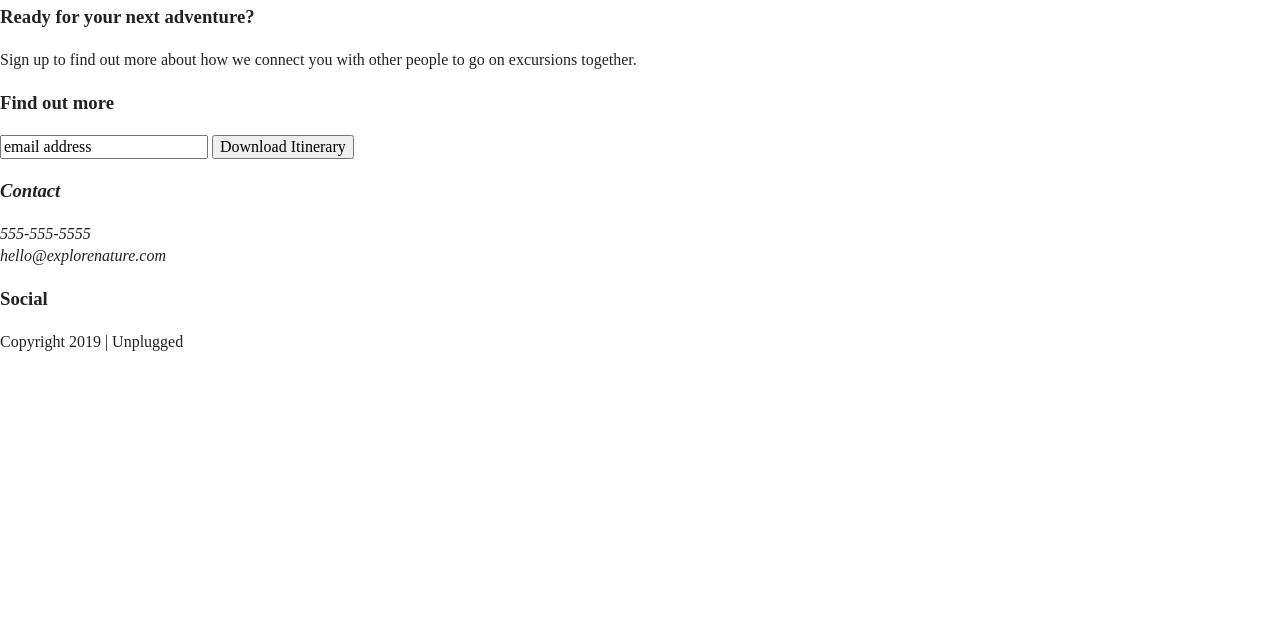
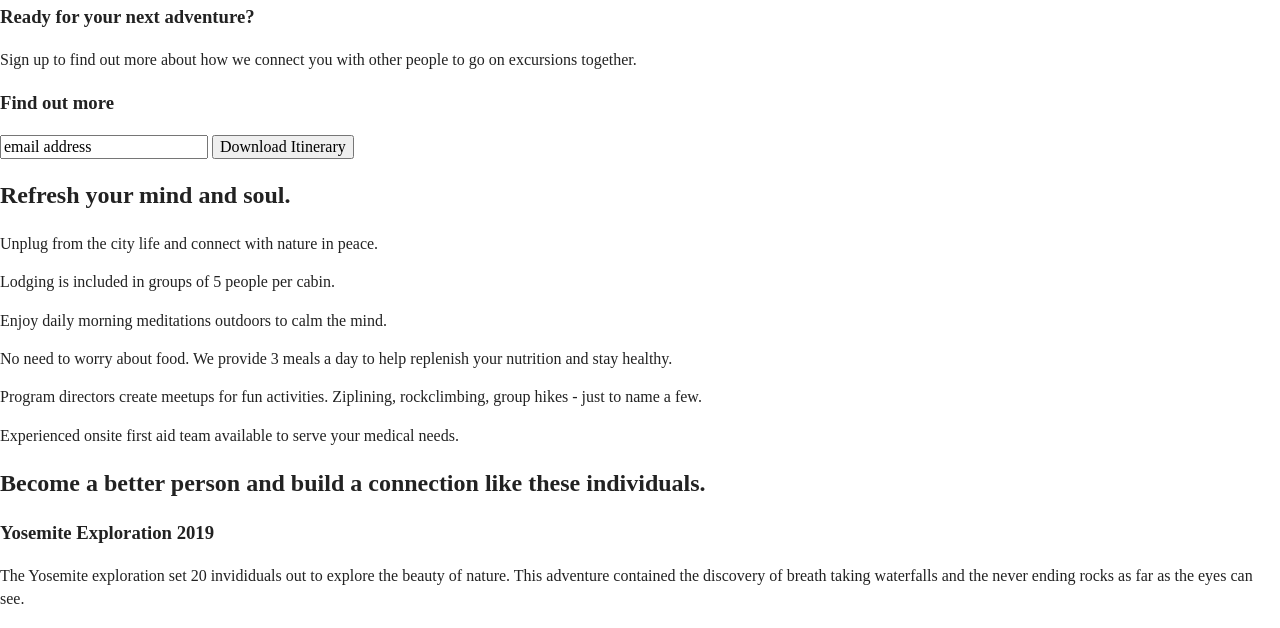
Before and after one commit to jessica-lau/explore-nature, a plain HTML site: page index.html in a window 1280 px wide. Shown: the part 168-796 px from the top of the page. Drawn offline with nearby package versions, Linux system fonts and the light colour scheme.

Commit message:
add HTML for sections on the page

```diff
--- a/index.html
+++ b/index.html
@@ -69,18 +69,69 @@
         </div>
       </div>
     </aside>
+
+    <section class="features">
+      <div class="content-wrapper">
+        <h2>Refresh your mind and soul.</h2>
+        <div class="features-items">
+        <article>
+          <p class="fontawesome-icon"></p>
+          <p class="features-item-description">Unplug from the city life and connect with nature in peace.</p>
+        </article>
+        <article>
+          <p class="fontawesome-icon"></p>
+          <p class="features-item-description">Lodging is included in groups of 5 people per cabin.</p>
+        </article>
+        <article>
+          <p class="fontawesome-icon"></p>
+          <p class="features-item-description">Enjoy daily morning meditations outdoors to calm the mind.</p>
+        </article>
+        <article>
+          <p class="fontawesome-icon"></p>
+          <p class="features-item-description">No need to worry about food. We provide 3 meals a day to help replenish
+            your nutrition and stay healthy.</p>
+        </article>
+        <article>
+          <p class="fontawesome-icon"></p>
+          <p class="features-item-description">Program directors create meetups for fun activities. Ziplining,
+            rockclimbing, group hikes - just to name a few.</p>
+        </article>
+        <article>
+          <p class="fontawesome-icon"></p>
+          <p class="features-item-description">Experienced onsite first aid team available to serve your medical needs.
+          </p>
+        </article>
+        </div>
+      </div>
+    </section>
+
+
+    <section class="reviews">
+      <div class="content-wrapper">
+        <h2>Become a better person and build a connection like these individuals.</h2>
+        <article>
+          <div>
+          <h3>Yosemite Exploration 2019</h3>
+          <p class="description-content">The Yosemite exploration set 20 invididuals out to explore the beauty of
+            nature. This adventure contained the discovery of breath taking waterfalls and the never ending rocks as far
+            as the eyes can see.</p>
+          </div>
+        </article>
+      </div>
+    </section>
+
   </main>
 
   <footer>
     <div class="content-wrapper">
       <div class="footer-content">
         <address class="contact">
-          <h3>Contact</h3>
+          <h4>Contact</h4>
           <p>555-555-5555<br>
             hello@explorenature.com</p>
         </address>
         <div class="social">
-          <h3>Social</h3>
+          <h4>Social</h4>
           <div class="social-icons">
             <p><a href="https://www.facebook.com" target="_blank"></a></p>
             <p><a href="https://www.twitter.com" target="_blank"></a></p>
```
